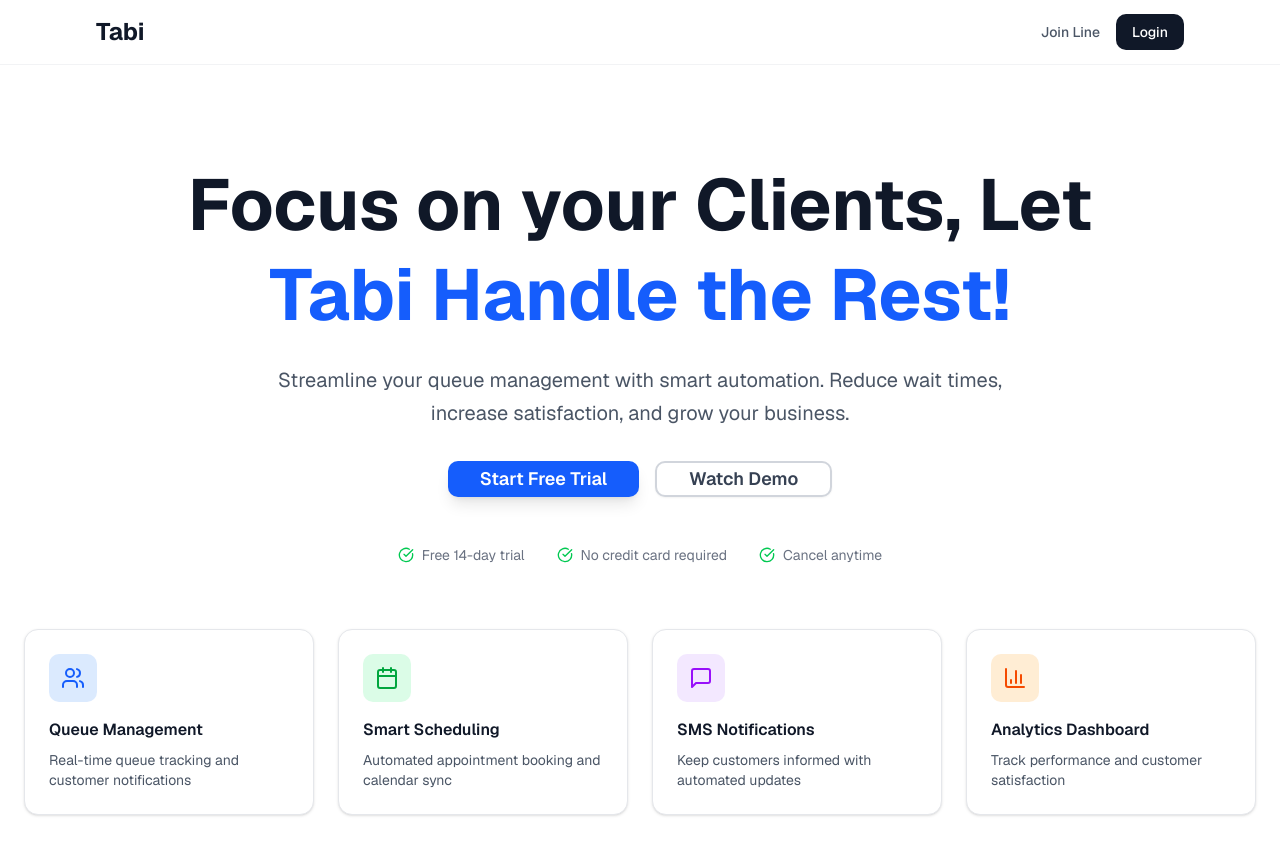
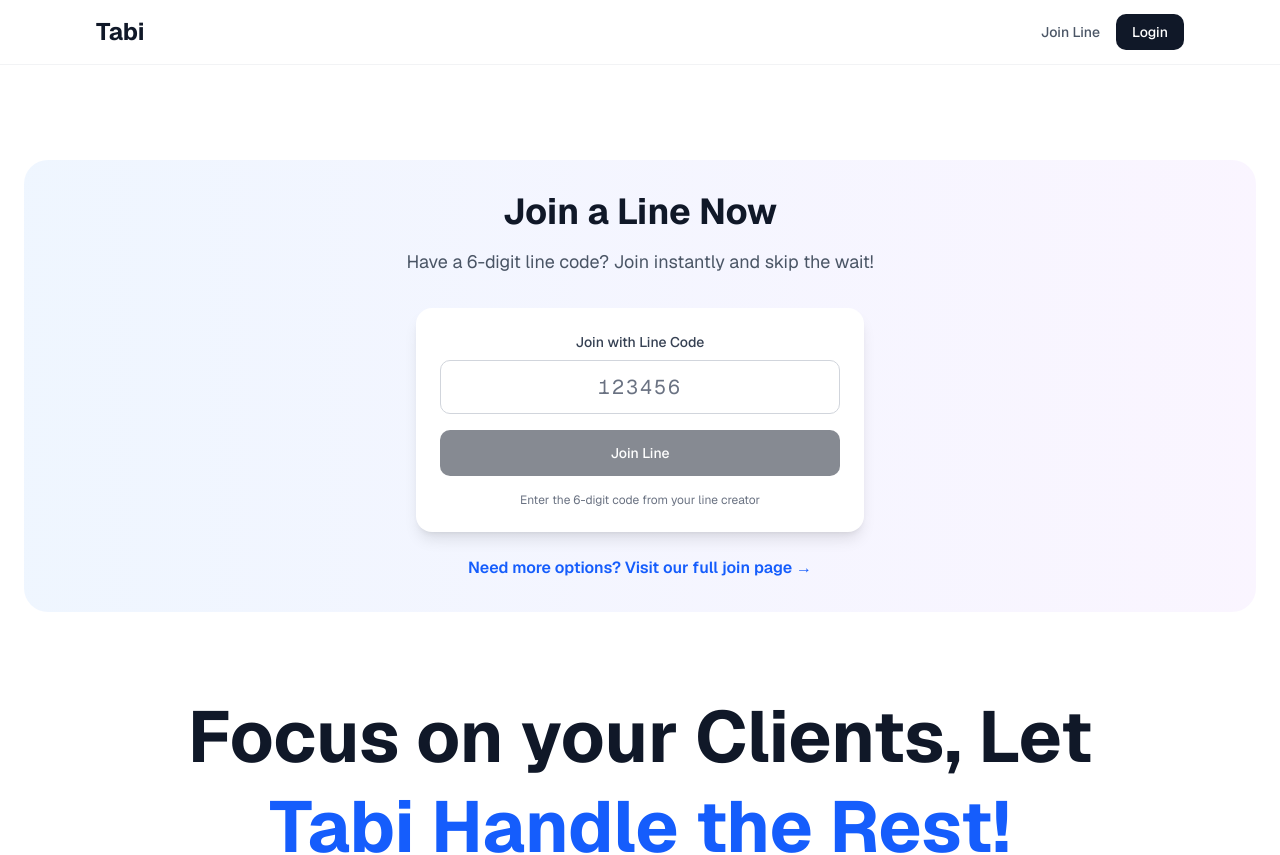
Before and after one commit to Erdenejargal-dev/lineupz, a Next.js app: page / in a window 1280 px wide. Shown: the top 855 px of the page. Built offline with nearby package versions, Linux system fonts and the light colour scheme; no server answers.

Commit message:
Update page.jsx

```diff
--- a/src/app/page.jsx
+++ b/src/app/page.jsx
@@ -15,6 +15,28 @@ export default function Home() {
       {/* Hero Section - Lawcus Style */}
       <main ref={heroRef} className="pt-20 bg-white">
         <div className="max-w-7xl mx-auto px-6 py-20">
+          {/* Join Line Section - First Thing Visible */}
+          <div className="text-center mb-20">
+            <div className="bg-gradient-to-r from-blue-50 to-purple-50 rounded-3xl p-8 mb-16">
+              <h2 className="text-3xl md:text-4xl font-bold text-gray-900 mb-4">
+                Join a Line Now
+              </h2>
+              <p className="text-lg text-gray-600 mb-8">
+                Have a 6-digit line code? Join instantly and skip the wait!
+              </p>
+
+              <div className="bg-white rounded-2xl shadow-lg p-6 max-w-md mx-auto">
+                <QuickJoinForm />
+              </div>
+
+              <div className="mt-6">
+                <Link href="/join" className="text-blue-600 hover:text-blue-800 font-semibold">
+                  Need more options? Visit our full join page →
+                </Link>
+              </div>
+            </div>
+          </div>
+
           <div className="text-center mb-16">
             {/* Main Headline */}
             <h1 className="text-5xl md:text-6xl lg:text-7xl font-bold text-gray-900 mb-6 leading-tight">
@@ -354,32 +376,6 @@ export default function Home() {
         </div>
       </section>
 
-      {/* Join Line Section */}
-      <section className="py-20 bg-gradient-to-r from-blue-50 to-purple-50">
-        <div className="max-w-4xl mx-auto px-6">
-          <div className="text-center mb-12">
-            <h2 className="text-4xl md:text-5xl font-bold text-gray-900 mb-6">
-              Join a Line Now
-            </h2>
-            <p className="text-xl text-gray-600 mb-8">
-              Have a 6-digit line code? Join instantly and skip the wait!
-            </p>
-          </div>
-
-          <div className="bg-white rounded-2xl shadow-xl p-8">
-            <QuickJoinForm />
-          </div>
-
-          <div className="text-center mt-8">
-            <p className="text-gray-600 mb-4">
-              Don't have a line code?
-            </p>
-            <Link href="/join" className="text-blue-600 hover:text-blue-800 font-semibold">
-              Visit our full join page →
-            </Link>
-          </div>
-        </div>
-      </section>
 
       {/* Final CTA Section - Dark */}
       <section className="py-20 bg-gray-900 text-white">
```
